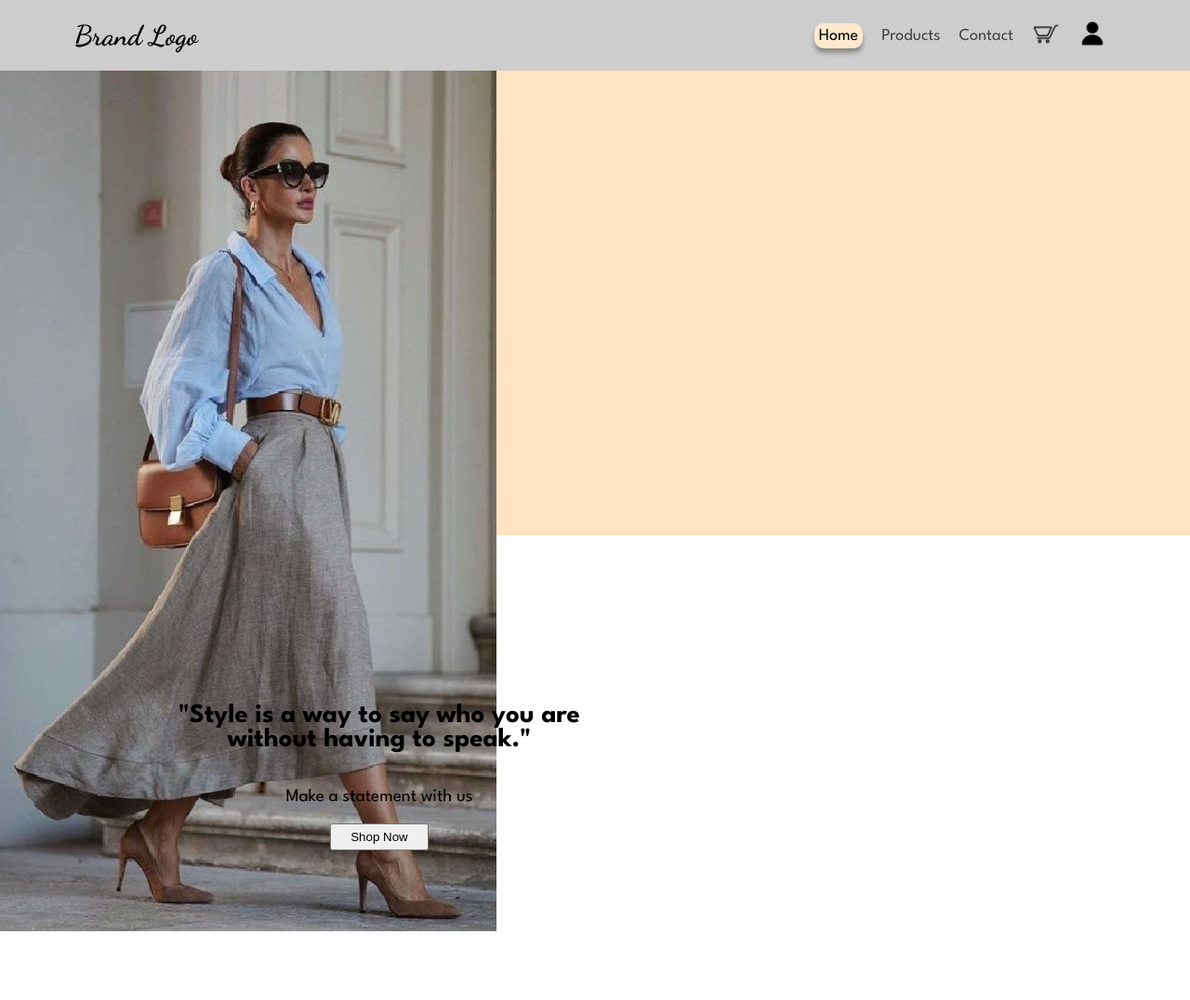
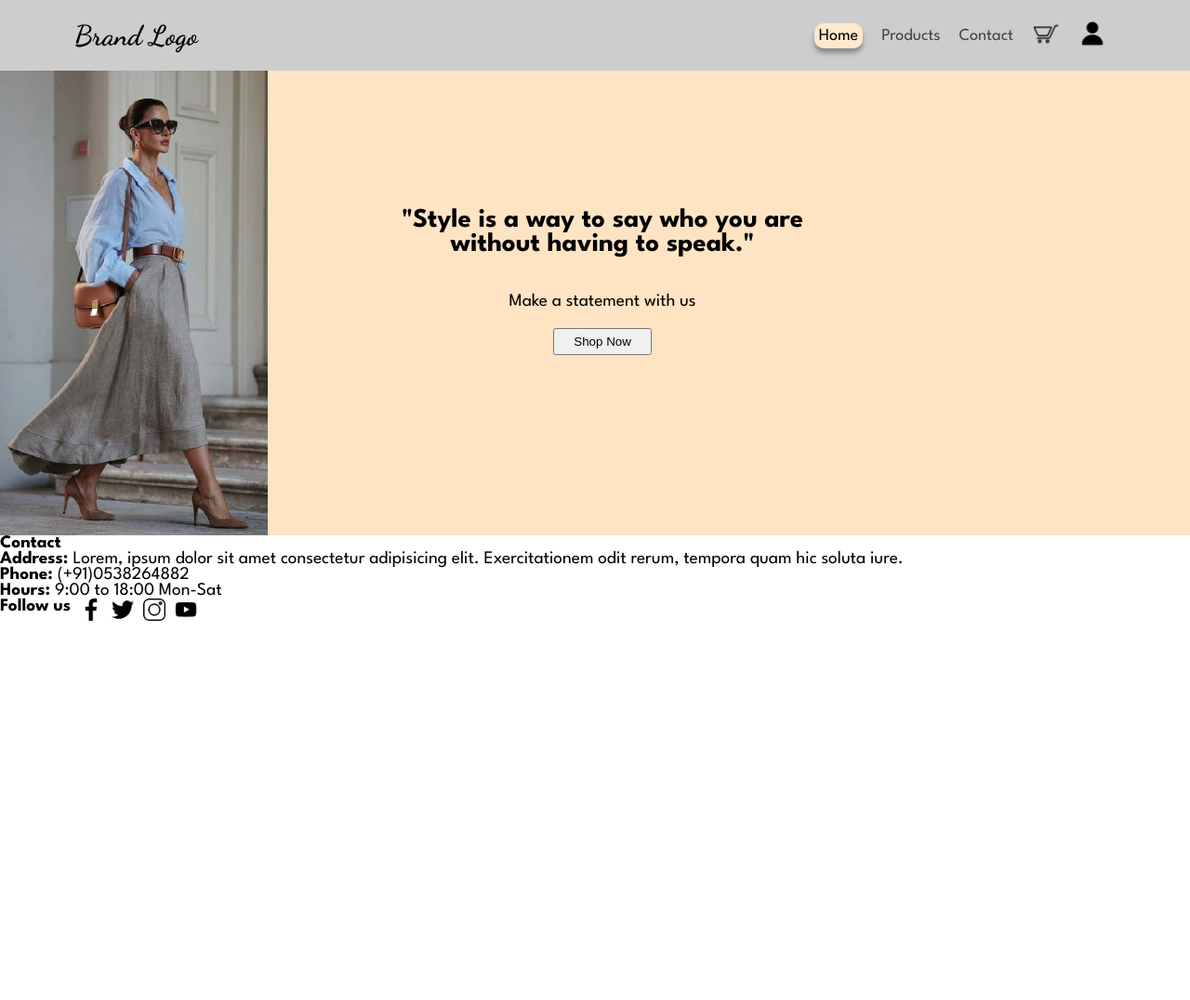
Before and after one commit to Ishani-Phukan/Metapoise_Hackathon, a plain HTML site: page index.html in a window 1280 px wide. Shown: the whole page at 93% size. After the commit the page ends 800 px from the top, so only its background shows below. Drawn offline with Linux system fonts and the light colour scheme.

Commit message:
changed homepage

```diff
--- a/index.html
+++ b/index.html
@@ -23,13 +23,37 @@
         <div class="column">
             <img src="image/home-page-main-section.jpg" alt="model" style="width:100%">
         </div>
-        <div class="column text">
+        <div class="text">
             <h2>"Style is a way to say who you are<br>without having to speak."</h2>
             <p>Make a statement with us</p>
             <button class="btn" onclick="location.href ='products.html';">Shop Now</button>
         </div>
     </section>
-    <footer></footer>
+    <footer class="section-p1">
+        <div class="col">
+            <h4>Contact</h4>
+            <p><strong>Address: </strong>Lorem, ipsum dolor sit amet consectetur adipisicing elit. Exercitationem odit rerum, tempora quam hic soluta iure.</p>
+            <p><strong>Phone: </strong>(+91)0538264882</p>
+            <p><strong>Hours: </strong>9:00 to 18:00 Mon-Sat</p>
+            <div class="social-icons">
+                <h4>Follow us</h4>
+                <a href="https://www.facebook.com/yourprofile" target="_blank">
+                    <img src="image/facebook-app-symbol.png" alt="Facebook">
+                </a>
+                <a href="https://twitter.com/yourprofile" target="_blank">
+                    <img src="image/twitter.png" alt="Twitter">
+                </a>
+                <a href="https://www.instagram.com/yourprofile" target="_blank">
+                    <img src="image/instagram.png" alt="Instagram">
+                </a>
+                <a href="https://www.youtube.com/yourprofile" target="_blank">
+                    <img src="image/youtube.png" alt="Instagram">
+                </a>
+
+            </div>
+        </div>
+
+    </footer>
     <script src="app.js"></script>
 </body>
 </html>
--- a/styles.css
+++ b/styles.css
@@ -66,14 +66,25 @@ nav li a.active {
 #hero {
     background-color: bisque;
     height: 500px;
+    position: relative;
 }
 
 .column {
     float: left;
     height: 500px;
+    position: absolute;
+
+}
+
+.column img {
+    max-width: 100%;
+    max-height: 100%;
+    object-fit: cover;
 }
 
 .text {
+    float: right;
+    margin: 10% 10% 0 0;
     display: flex;
     flex-direction: column;
     justify-content: center;
@@ -82,7 +93,7 @@ nav li a.active {
 }
 
 .text h2 {
-    padding: 20px 10rem;
+    padding: 20px 15rem;
 }
 
 .text p {
@@ -93,3 +104,18 @@ nav li a.active {
 
     padding: 5px 20px;
 }
+
+.social-icons {
+    display: flex;
+    gap: 10px;
+}
+
+.social-icons img {
+    width: 24px; /* Adjust size as needed */
+    height: auto;
+    transition: opacity 0.3s;
+}
+
+.social-icons img:hover {
+    opacity: 0.7;
+}
```
Also changed, not shown: image/facebook-app-symbol.png (added), image/instagram.png (added), image/malemodel.webp (added), image/twitter.png (added), image/youtube.png (added).
